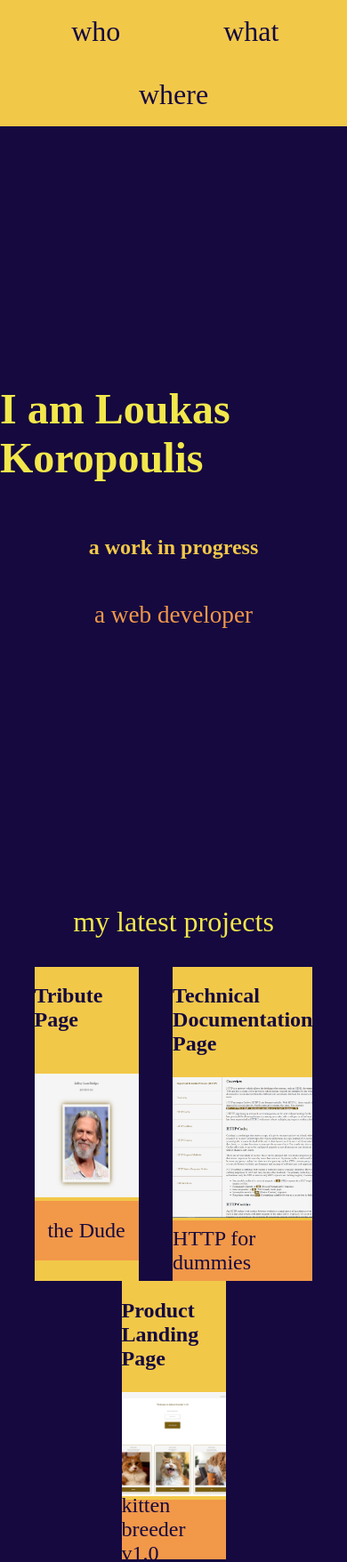
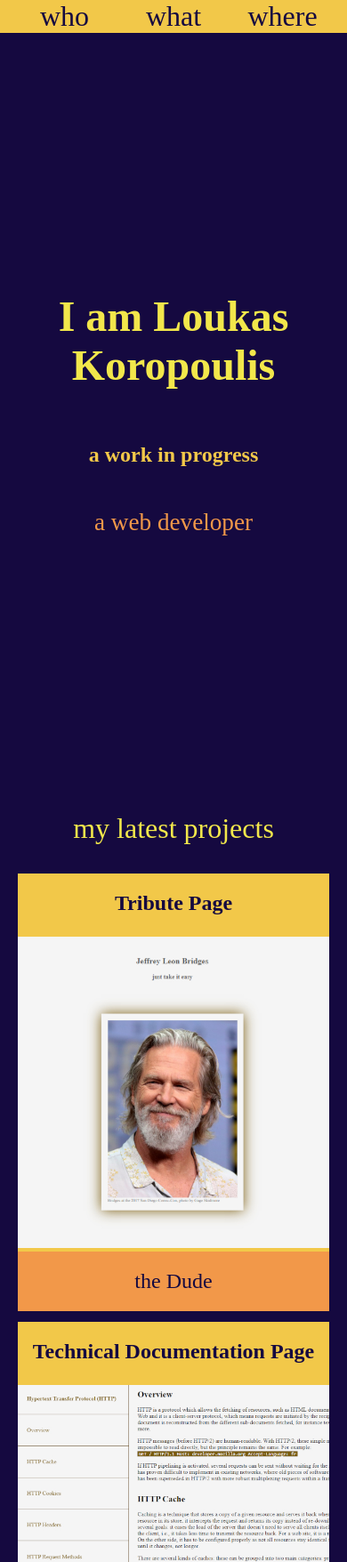
Before and after one commit to lk-online/fcc-personal-portfolio-page, a plain HTML site: page index.html in a window 390 px wide. Shown: the top 1756 px of the page at 89% size. Drawn offline with Linux system fonts and the light colour scheme.

Commit message:
Update style.css

```diff
--- a/style.css
+++ b/style.css
@@ -1,3 +1,14 @@
+@media all and (max-width:768px) {
+    nav li {
+        padding: 0px!important;
+    }
+    #projects div {
+        flex-basis: 45%!important;
+        min-width: 350px!important;
+        margin: 0px 5px 12px!important;
+    }
+}
+
 body {
     display: flex;
     flex-wrap: wrap;
@@ -45,7 +56,7 @@ nav li:hover {
     box-shadow: 0px 0px 30px #150940;
     background-color: #F2E74B;
     outline: 2px solid #F2C849;
-    outline-offset: 3px;
+    box-shadow: 0px 0px 30px #150940;
 }
 
 a {
@@ -55,11 +66,6 @@ a {
 nav a {
     font-size: 2em;
     color: #150940;
-}
-
-nav li:hover {
-    box-shadow: 0px 0px 30px #150940;
-    background-color: #F2E74B;
 }
 
 #welcome-section {
@@ -76,6 +82,7 @@ nav li:hover {
 h1 {
     font-size: 3em;
     color: #F2E74B;
+    text-align: center;
 }
 
 h2 {
@@ -128,6 +135,7 @@ h2 {
     height: 8vh;
     align-items: center;
     display: flex;
+    align-self: flex-end;
 }
 
 #projects a:hover {
@@ -148,6 +156,8 @@ h2 {
 
 #profile p {
     font-size: 2em;
+    padding: 0px 5px;
+    text-align: center;
 }
 
 #profile a {
@@ -164,7 +174,6 @@ h2 {
 
 #profile li {
     list-style: none;
-    width: 100px;
 }
 
 #profile ul {
```
